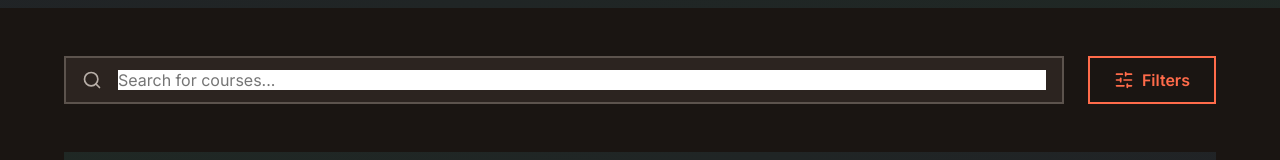
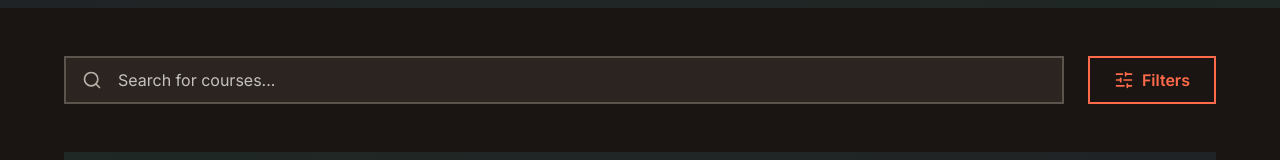
Before and after one commit to Nekofied007/stud-ai-platform, a React (Vite) app: page /courses in a window 1280 px wide. Shown: the part 242-402 px from the top of the page. Built offline with nearby package versions, Linux system fonts and the light colour scheme.

Commit message:
fix(courses): remove white rectangle in dark mode
- Set .search-bar input background to transparent
- Added theme-aware text and placeholder colors
- Ensures search looks seamless on dark theme

```diff
--- a/src/pages/Courses.css
+++ b/src/pages/Courses.css
@@ -48,10 +48,27 @@
   outline: none;
   padding: 0;
   font-size: 1rem;
+  background-color: transparent; /* prevent white box in dark mode */
+  color: var(--color-text-dark);
 }
 
 .search-bar svg {
   color: var(--color-text-light);
+}
+
+.search-bar input::placeholder {
+  color: var(--color-text-light);
+  opacity: 0.9;
+}
+
+/* Dark theme: ensure input text/placeholder are light and background remains transparent */
+:root[data-theme="dark"] .search-bar input {
+  background-color: transparent;
+  color: #ffffff;
+}
+
+:root[data-theme="dark"] .search-bar input::placeholder {
+  color: rgba(255,255,255,0.8);
 }
 
 /* Ensure search bar blends with dark theme */
```
